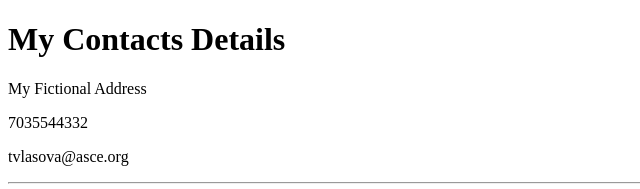
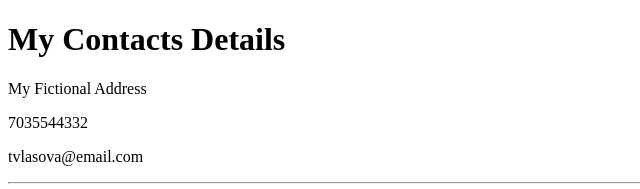
Before and after one commit to vlasova3131/cv, a plain HTML site: page contacts.html in a window 1280 px wide. Shown: the top 189 px of the page, 0-640 px from the left. Drawn offline with Linux system fonts and the light colour scheme.

Commit message:
Update contacts.html

```diff
--- a/contacts.html
+++ b/contacts.html
@@ -10,7 +10,7 @@
    <h1>My Contacts Details</h1>
    <p>My Fictional Address</p>
    <p>7035544332</p>
-   <p>tvlasova@asce.org</p>
+   <p>tvlasova@email.com</p>
    <hr>
    <form action="mailto:tvlasova@asce.org" method="post" enctype="text/plain">
        <label>Your Name:</label>
```
